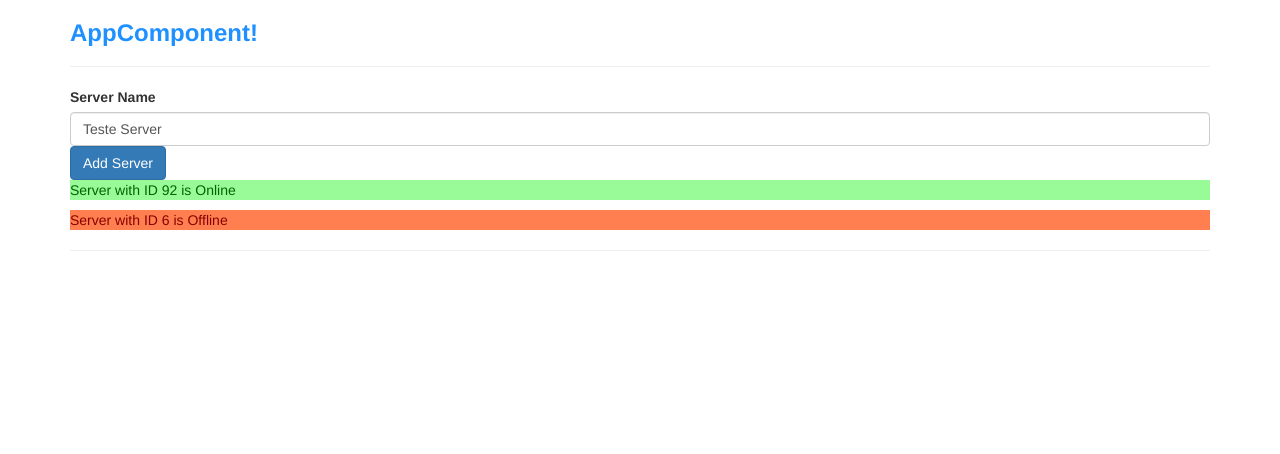
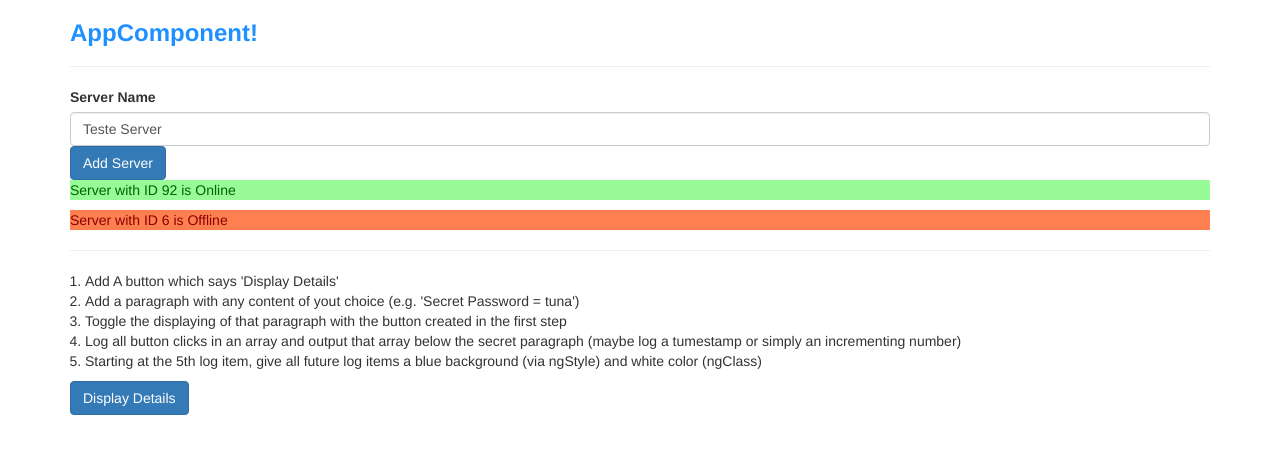
Before and after one commit to Kovalski-rgb/estudosAngular, an Angular app: page / in a window 1280 px wide. Shown: the top 454 px of the page. Built offline with nearby package versions, Linux system fonts and the light colour scheme.

Commit message:
tarefa 3 "feita"

```diff
--- a/src/app/app.component.html
+++ b/src/app/app.component.html
@@ -5,6 +5,7 @@
             <hr>
             <app-servers></app-servers>
             <hr>
+            <app-assignment03></app-assignment03>
             <!-- <app-assignment></app-assignment>
             <hr> -->
             <!-- <app-assignment02></app-assignment02> -->
--- a/src/app/app.module.ts
+++ b/src/app/app.module.ts
@@ -10,6 +10,7 @@ import { AssignmentComponent } from './assignment/assignment.component';
 import { FormsModule } from '@angular/forms';
 import { Assignment02Component } from './assignment02/assignment02.component';
 import { InstructorsTakeAs02Component } from './assignment02/instructors-take-as02/instructors-take-as02.component';
+import { Assignment03Component } from './assignment03/assignment03.component';
 
 @NgModule({
   // declara que tal componente existe
@@ -21,7 +22,8 @@ import { InstructorsTakeAs02Component } from './assignment02/instructors-take-as
     SuccessAlertComponent,
     AssignmentComponent,
     Assignment02Component,
-    InstructorsTakeAs02Component
+    InstructorsTakeAs02Component,
+    Assignment03Component
   ],
   imports: [
     BrowserModule,
--- /dev/null
+++ b/src/app/assignment03/assignment03.component.css
@@ -0,0 +1,3 @@
+.whiteText{
+    color: white;
+}
--- /dev/null
+++ b/src/app/assignment03/assignment03.component.html
@@ -0,0 +1,23 @@
+<div class="container">
+    <div class="row">
+        <div class="col-xs-12">
+            <ol>
+                <li>Add A button which says 'Display Details'</li>
+                <li>Add a paragraph with any content of yout choice (e.g. 'Secret Password = tuna')</li>
+                <li>Toggle the displaying of that paragraph with the button created in the first step</li>
+                <li>Log all button clicks in an array and output that array below the secret paragraph (maybe log a tumestamp or simply an incrementing number)</li>
+                <li>Starting at the 5th log item, give all future log items a blue background (via ngStyle) and white color (ngClass)</li>
+            </ol>
+        </div>
+    </div>
+    <div class="row">
+        <button class="btn btn-primary" (click)="toggleP_Visibility()">Display Details</button>
+        <p *ngIf="isHidden">Secret Password = tuna</p>
+        <div *ngFor="let register of buttonLog">
+            <p [ngStyle]="{backgroundColor : this.getBgColor()}"
+            [ngClass]="{whiteText : isChangeText() }">
+                {{register}}
+            </p>
+        </div>
+    </div>
+</div>
--- /dev/null
+++ b/src/app/assignment03/assignment03.component.ts
@@ -0,0 +1,34 @@
+import { Component, OnInit } from '@angular/core';
+
+@Component({
+  selector: 'app-assignment03',
+  templateUrl: './assignment03.component.html',
+  styleUrls: ['./assignment03.component.css']
+})
+export class Assignment03Component implements OnInit {
+
+  isHidden : boolean;
+  buttonLog : string[];
+
+  constructor() {
+    this.isHidden = false;
+    this.buttonLog = [];
+  }
+
+  ngOnInit(): void {
+  }
+
+  toggleP_Visibility(): void{
+    this.isHidden = !this.isHidden;
+    this.buttonLog.push("Action registered at "+Date.now());
+  }
+
+  isChangeText() : boolean{
+    return (this.buttonLog.length >= 5);
+  }
+
+  getBgColor() : string{
+    return this.isChangeText() ? 'blue' : '';
+  }
+
+}
```
